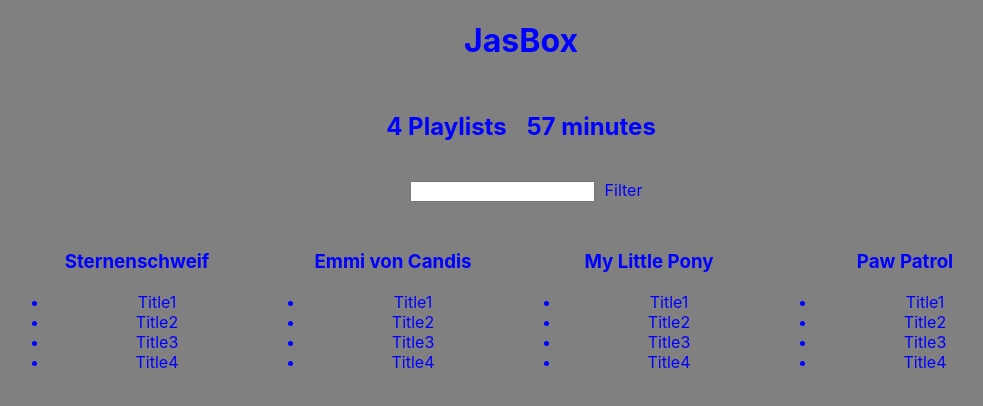
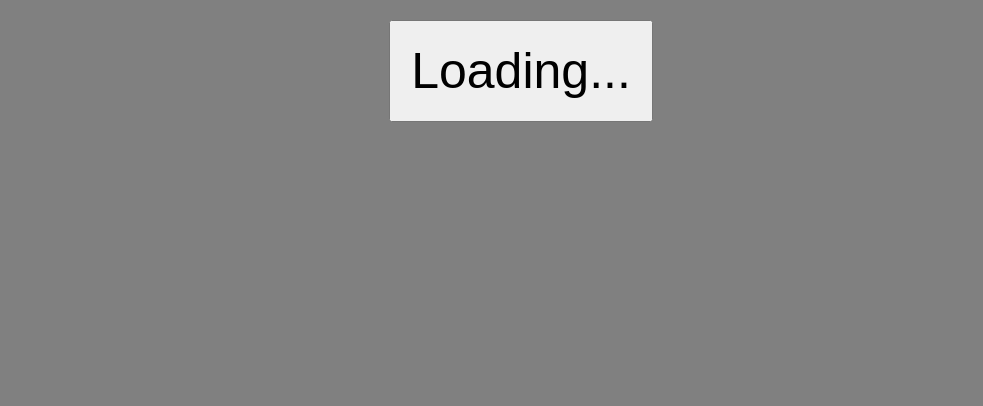
Before and after one commit to BigSlikTobi/my-jukebox, a React (Create React App) app: page / in a window 1280 px wide. Shown: the top 406 px of the page, without its empty margins (119-1102 px from the left). Built offline with nearby package versions, Linux system fonts and the light colour scheme.

Commit message:
added spotify backend and a login button

```diff
--- a/src/App.js
+++ b/src/App.js
@@ -124,9 +124,6 @@
     this.state = {serverData: {}}
   }
   componentDidMount() {
-    setTimeout(() => {
-    this.setState({serverData: fakeServerData});
-    }, 500);
   }
   render() {
   return (
@@ -148,11 +145,13 @@
             <Playlist playlist= {playlist}/>
 
             )}
+        </div> :
+        <button
+          onClick={() => {window.location.href="http://localhost:8888/login"}}
+          style={{padding: "20px", "font-size": "50px", "margin-top": "20px"}}>Loading...</button>
+  }
+  </div>
 
-
-
-      </div> : <h1>Loading</h1>}
-    </div>
   );
 }
 }
```
